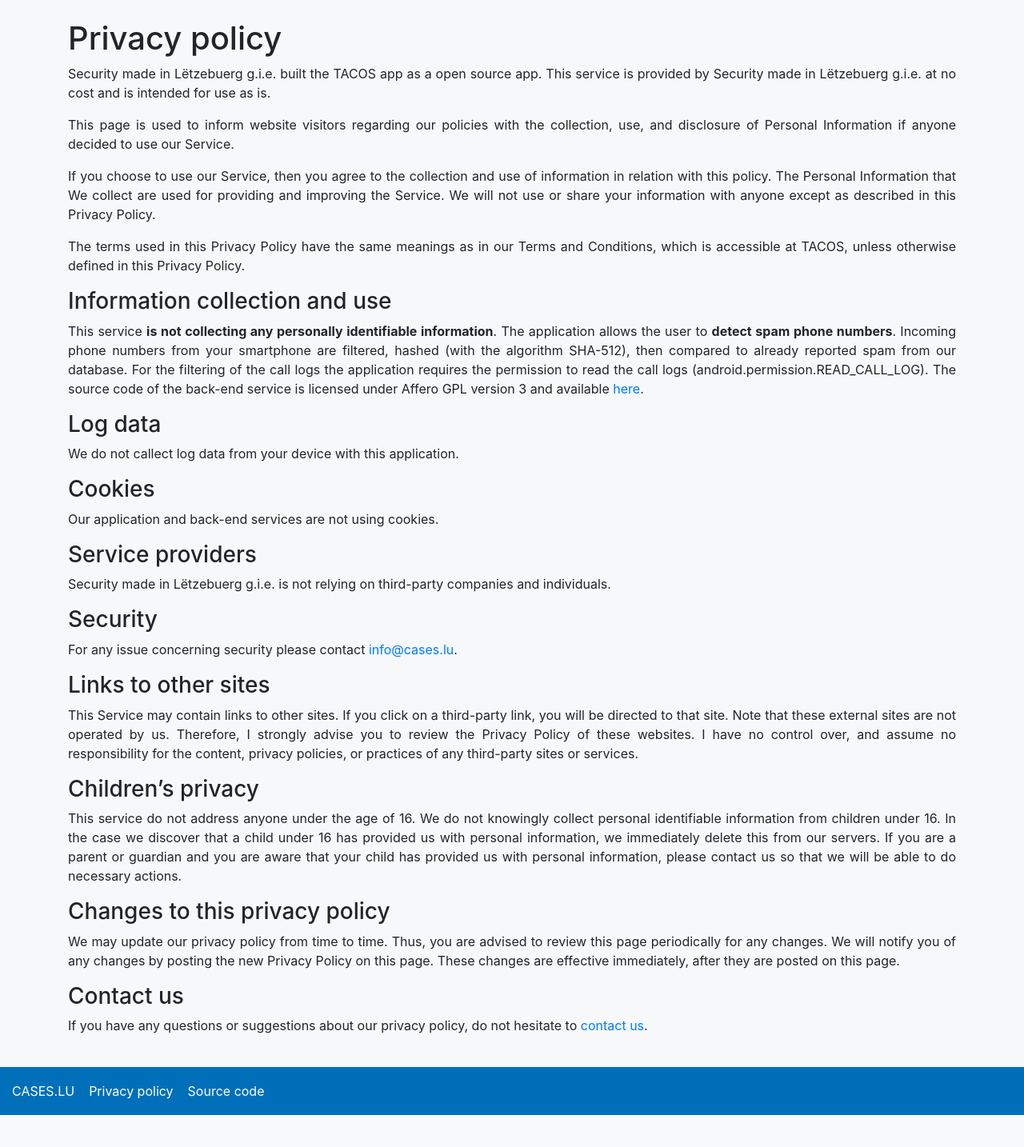
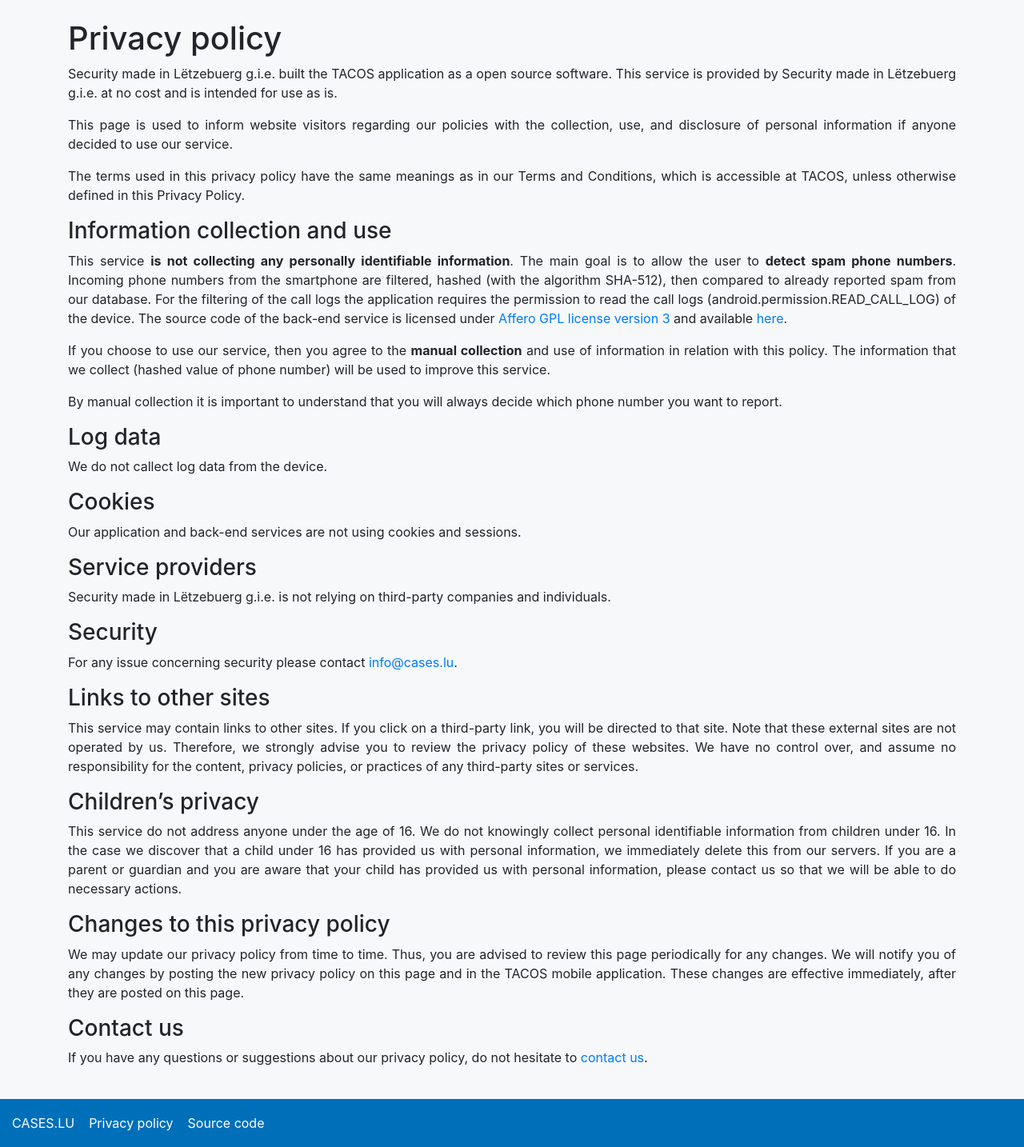
Before and after one commit to NC3-LU/TACOS-server, a Python web app: template src/web/templates/privacy.html in a window 1280 px wide. Shown: the part 168-1602 px from the top of the page at 80% size. Before the commit the page ends 1562 px from the top, so only its background shows below. Run offline with Jinja, Linux system fonts and the light colour scheme; the template is opened without the code that fills it, so the values that code supplies are empty; some libraries are stand-ins or nearby versions.

Commit message:
Improved privacy policy.

```diff
--- a/src/web/templates/privacy.html
+++ b/src/web/templates/privacy.html
@@ -4,30 +4,32 @@
     <div class="row">
         <div class="col text-justify">
             <h1>Privacy policy</h1>
-            <p class="text-justify">Security made in Lëtzebuerg g.i.e. built the TACOS app as a open source app.
+            <p class="text-justify">Security made in Lëtzebuerg g.i.e. built the TACOS application as a open source software.
                 This service is provided by Security made in Lëtzebuerg g.i.e. at no cost and is intended for use as is.</p>
             <p class="text-justify">This page is used to inform website visitors regarding our policies with the collection, use, and
-                disclosure of Personal Information if anyone decided to use our Service.</p>
-            <p class="text-justify">If you choose to use our Service, then you agree to the collection and use of information in
-                relation with this policy. The Personal Information that We collect are used for providing and
-                improving the Service. We will not use or share your information with anyone except as described
-                in this Privacy Policy.</p>
-            <p class="text-justify">The terms used in this Privacy Policy have the same meanings as in our Terms and Conditions,
+                disclosure of personal information if anyone decided to use our service.</p>
+            <p class="text-justify">The terms used in this privacy policy have the same meanings as in our Terms and Conditions,
                 which is accessible at TACOS, unless otherwise defined in this Privacy Policy.</p>
 
             <h3>Information collection and use</h3>
-            <p class="text-justify">This service <b>is not collecting any personally identifiable information</b>. The application allows the user to
-                <b>detect spam phone numbers</b>. Incoming phone numbers from your smartphone are filtered, hashed (with the algorithm SHA-512), then
+            <p class="text-justify">This service <b>is not collecting any personally identifiable information</b>. The main goal is to allow the user to
+                <b>detect spam phone numbers</b>. Incoming phone numbers from the smartphone are filtered, hashed (with the algorithm SHA-512), then
                 compared to already reported spam from our database.
-                For the filtering of the call logs the application requires the permission to read the call logs (android.permission.READ_CALL_LOG).
-                The source code of the back-end service is licensed under Affero GPL version 3 and available <a href="https://github.com/CASES-LU/TACOS-server">here</a>.
+                For the filtering of the call logs the application requires the permission to read the call logs (android.permission.READ_CALL_LOG) of the device.
+                The source code of the back-end service is licensed under
+		<a href="https://www.gnu.org/licenses/agpl-3.0.html">Affero GPL license version 3</a>
+		and available <a href="https://github.com/CASES-LU/TACOS-server">here</a>.
                 </p>
+		<p class="text-justify">If you choose to use our service, then you agree to the <b>manual collection</b> and use of information in
+                relation with this policy. The information that we collect (hashed value of phone number) will be used to improve this service.</p>
+	    <p class="text-justify">By manual collection it is important to understand that you will always decide which phone number you want
+	    	to report.</p>
 
             <h3>Log data</h3>
-            <p class="text-justify">We do not callect log data from your device with this application.</p>
+            <p class="text-justify">We do not callect log data from the device.</p>
 
             <h3>Cookies</h3>
-            <p class="text-justify">Our application and back-end services are not using cookies.</p>
+            <p class="text-justify">Our application and back-end services are not using cookies and sessions.</p>
 
             <h3>Service providers</h3>
             <p class="text-justify">Security made in Lëtzebuerg g.i.e. is not relying on third-party companies and individuals.</p>
@@ -36,9 +38,9 @@
             <p class="text-justify">For any issue concerning security please contact <a href="mailto:info@cases.lu">info@cases.lu</a>.</p>
 
             <h3>Links to other sites</h3>
-            <p class="text-justify">This Service may contain links to other sites. If you click on a third-party link, you will be
-                directed to that site. Note that these external sites are not operated by us. Therefore, I
-                strongly advise you to review the Privacy Policy of these websites. I have no control over, and
+            <p class="text-justify">This service may contain links to other sites. If you click on a third-party link, you will be
+                directed to that site. Note that these external sites are not operated by us. Therefore, we
+                strongly advise you to review the privacy policy of these websites. We have no control over, and
                 assume no responsibility for the content, privacy policies, or practices of any third-party
                 sites or services.</p>
 
@@ -51,8 +53,9 @@
 
             <h3>Changes to this privacy policy</h3>
             <p class="text-justify">We may update our privacy policy from time to time. Thus, you are advised to review this page
-                periodically for any changes. We will notify you of any changes by posting the new Privacy Policy
-                on this page. These changes are effective immediately, after they are posted on this page.</p>
+                periodically for any changes. We will notify you of any changes by posting the new privacy policy
+                on this page and in the TACOS mobile application.
+		These changes are effective immediately, after they are posted on this page.</p>
 
             <h3>Contact us</h3>
             <p class="text-justify">If you have any questions or suggestions about our privacy policy, do not hesitate to
```
